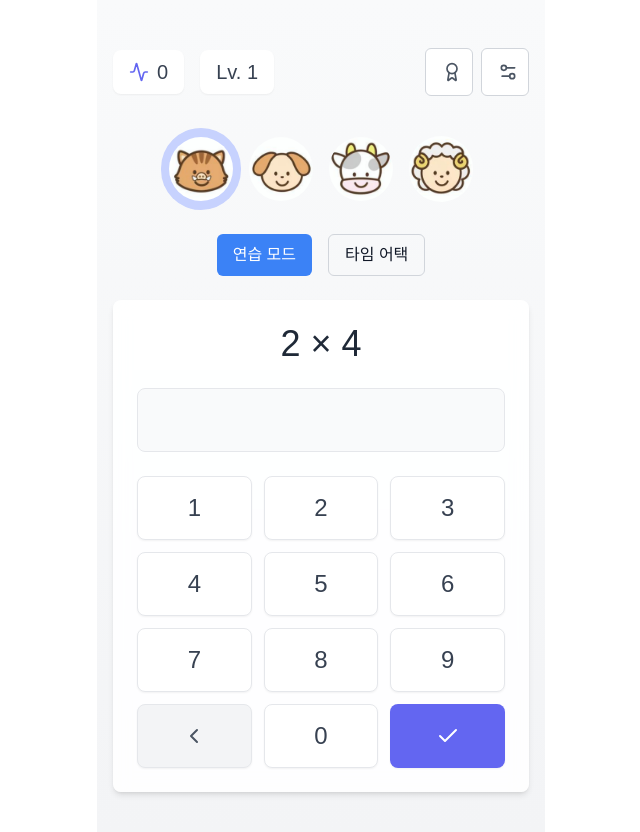
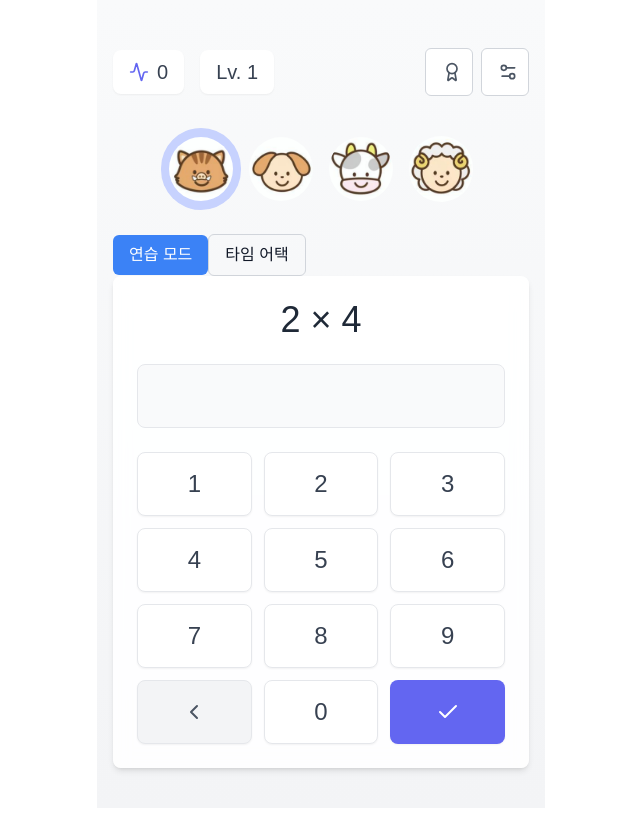
Before and after one commit to beyondReal-smap/next_gugu, a Next.js app: page / in a window 1280 px wide. Shown: the whole page, without its empty margins (319-959 px from the left). After the commit the page ends 808 px from the top, so only its background shows below. Built offline with nearby package versions, Linux system fonts and the light colour scheme.

Commit message:
button commit

```diff
--- a/app/page.tsx
+++ b/app/page.tsx
@@ -481,16 +481,13 @@ const MultiplicationGame = () => {
         ))}
       </div>
 
-    <div className="mb-6 flex justify-center gap-4">
-        <Button onClick={() => setGameMode("practice")} variant={gameMode === "practice" ? "default" : "outline"}>연습 모드</Button>
-        <Button onClick={() => {
+      <Button className="" onClick={() => setGameMode("practice")} variant={gameMode === "practice" ? "default" : "outline"}>연습 모드</Button>
+      <Button className="" onClick={() => {
         setGameMode("timeAttack");
-           setTimeLeft(30); // 타임어택 시작 시 시간 초기화
-           setTimeAttackScore(0); // 타임어택 시작 시 점수 초기화
-           generateNewProblem(); // 새 문제 생성
-
+        setTimeLeft(30);
+        setTimeAttackScore(0);
+        generateNewProblem();
       }} variant={gameMode === "timeAttack" ? "default" : "outline"}>타임 어택</Button>
-      </div>
 
 
       <Card className="bg-white/90 backdrop-blur border-none shadow-lg mb-6">
```
Lines whose indentation alone changed are shown as unchanged.
